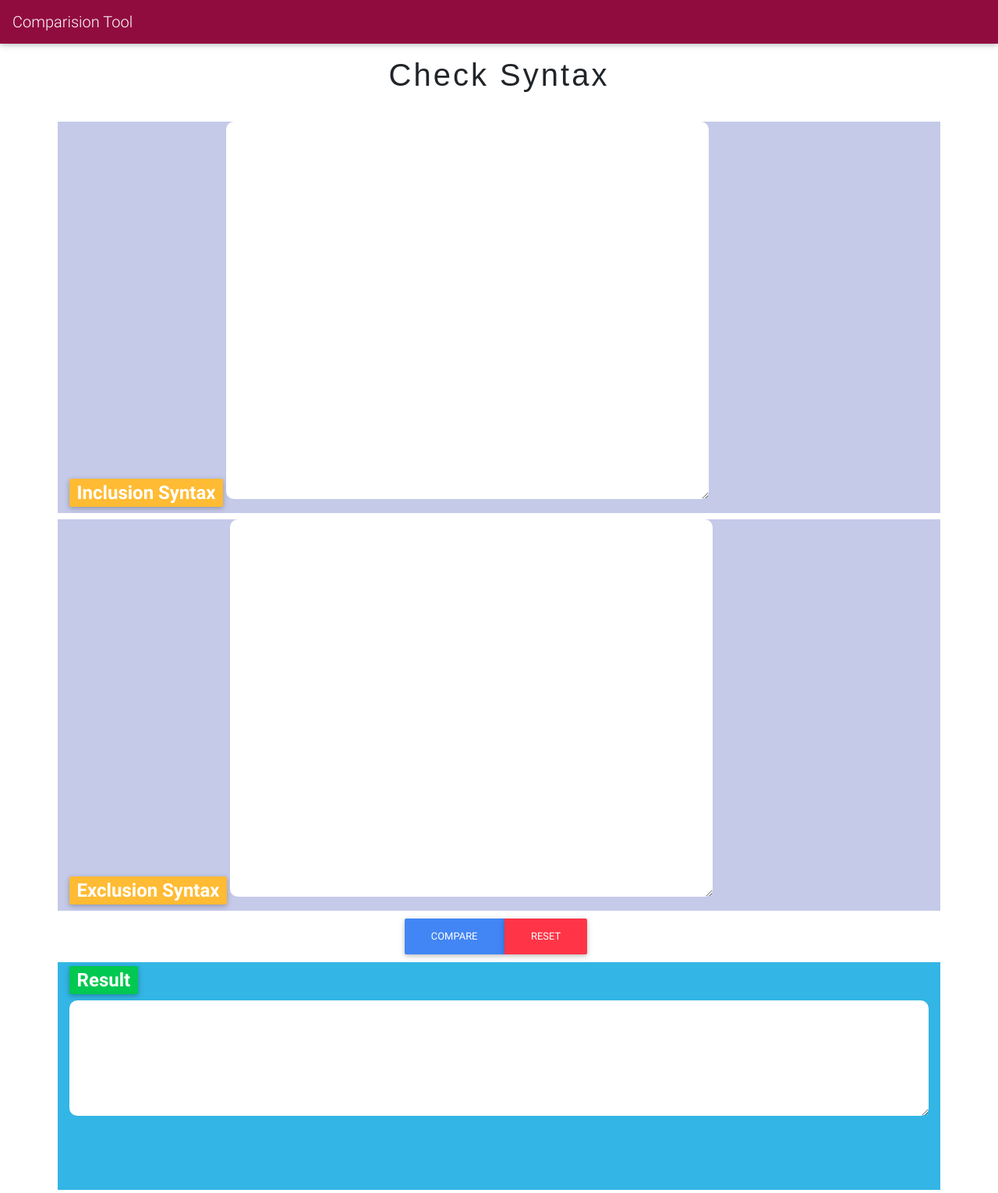
After one commit to Divyakrishnaiah/HygieneCheckTool, a Flask app: page /syntax in a window 1280 px wide. The commit adds this page. Shown: the whole page at 78% size. Run offline with Flask 2, Linux system fonts and the light colour scheme; some libraries are stand-ins or nearby versions.

Commit message:
check syntax and spelling done

```diff
--- a/app/app.py
+++ b/app/app.py
@@ -101,5 +101,13 @@ def findMissingAsin():
     res = {"result" : words}
     return json.dumps(res)
 
+@app.route('/spelling')
+def spelling():
+    return render_template('spelling.html')
+
+@app.route('/syntax')
+def syntax():
+    return render_template('syntax.html')
+
 if __name__ == "__main__":
     app.run(debug=True,host='0.0.0.0',port=8970)
--- a/app/templates/dashboard.html
+++ b/app/templates/dashboard.html
@@ -52,7 +52,7 @@
             <div class="col-lg-4 col-md-12 mb-4">
                 <div class="card mdb-color text-center z-depth-2 h-100">
                     <div class="card-body">
-                        <a href="#">
+                        <a href="/syntax">
                             <h3 class="text-uppercase font-weight-bold red-text mt-2 mb-3"><strong>Check Spaces in Syntax</strong></h3>
                         </a>
                         <p class="white-text mb-0">Highlights unncessary spaces within syntax</p>
--- /dev/null
+++ b/app/templates/syntax.html
@@ -0,0 +1,58 @@
+<!DOCTYPE html>
+<html lang="en">
+<head>
+    <meta charset="UTF-8">
+    <meta name="viewport" content="width=device-width, initial-scale=1.0">
+    <title>SYNTAX  CHECK</title>
+    <link rel="stylesheet" href="../static/css/fontawesome.css">
+    <link rel="stylesheet" href="../static/css/robotofont.css">
+    <link href="../static/css/bootstrap.css" rel="stylesheet">
+    <link href="../static/css/mdb.css" rel="stylesheet">
+    <link href="../static/css/main.css" rel="stylesheet">
+</head>
+<body>
+    <!-- Nav Bar Code Starts -->
+    <nav class="navbar fixed-top navbar-expand-lg navbar-dark coloured">
+        <button class="navbar-toggler" type="button" data-toggle="collapse" data-target="#navbarTogglerDemo01"
+          aria-controls="navbarTogglerDemo01" aria-expanded="false" aria-label="Toggle navigation">
+          <span class="navbar-toggler-icon"></span>
+        </button>
+        <div class="collapse navbar-collapse" id="navbarTogglerDemo01">
+          <a class="navbar-brand" href="/dashboard">Comparision Tool</a>
+        </div>
+      </nav>
+    <!-- Nav Bar Code Ends -->
+
+    <!-- Row Starts -->
+    <div class = "container mt-5" >
+        <h4 class="text-center py-4 theading">Check Syntax</h4>
+        <form>
+            <div class = "row">
+                <div class="col m-1" style="background-color: #C5CAE9;">
+                    <label class="badge badge-warning" style="font-size: 3vh; margin-top: 5px">Inclusion Syntax</label>
+                    <textarea onfocus="clearText('incSyx')" onblur="setText('incSyx','Enter Inclusion Syntax Here...')" name="incSyntax" id="incSyx" class="textareacommon" rows="20" cols="60" >
+                    </textarea>
+                </div>
+                <div class="col m-1" style="background-color: #C5CAE9;">
+                    <label class="badge badge-warning" style="font-size: 3vh; margin-top: 5px">Exclusion Syntax</label>
+                    <textarea onfocus="clearText('exSyx')" onblur="setText('exSyx','Enter Exclusion Syntax Here...')" name="exSyntax" id="exSyx" class="textareacommon" rows="20" cols="60" >
+                    </textarea>
+                </div>
+            </div>
+            <div class= "row justify-content-center">
+                <div class="col col-sm-3">
+                    <div class="btn-group" role="group">
+                        <button type="button" name="compare" class="btn btn-primary" name="compare" id="compare">Compare</button>
+                        <button type="reset" class="btn btn-danger">Reset</button>
+                      </div>
+                </div>
+            </div>
+        </form>
+        <div class = "row" style="height: 300px">
+            <div class="col bg-info m-1">
+                <label class="badge badge-success" style="font-size: 3vh; margin-top: 5px">Result</label>
+                <textarea id="result" name="result" rows="6" class="textareacommon" style="width:100%"></textarea>
+            </div>
+        </div>
+    </div>
+    <!-- Row Ends -->
```
Also changed, not shown: app/templates/spelling.html (added, +52 -0 lines).
